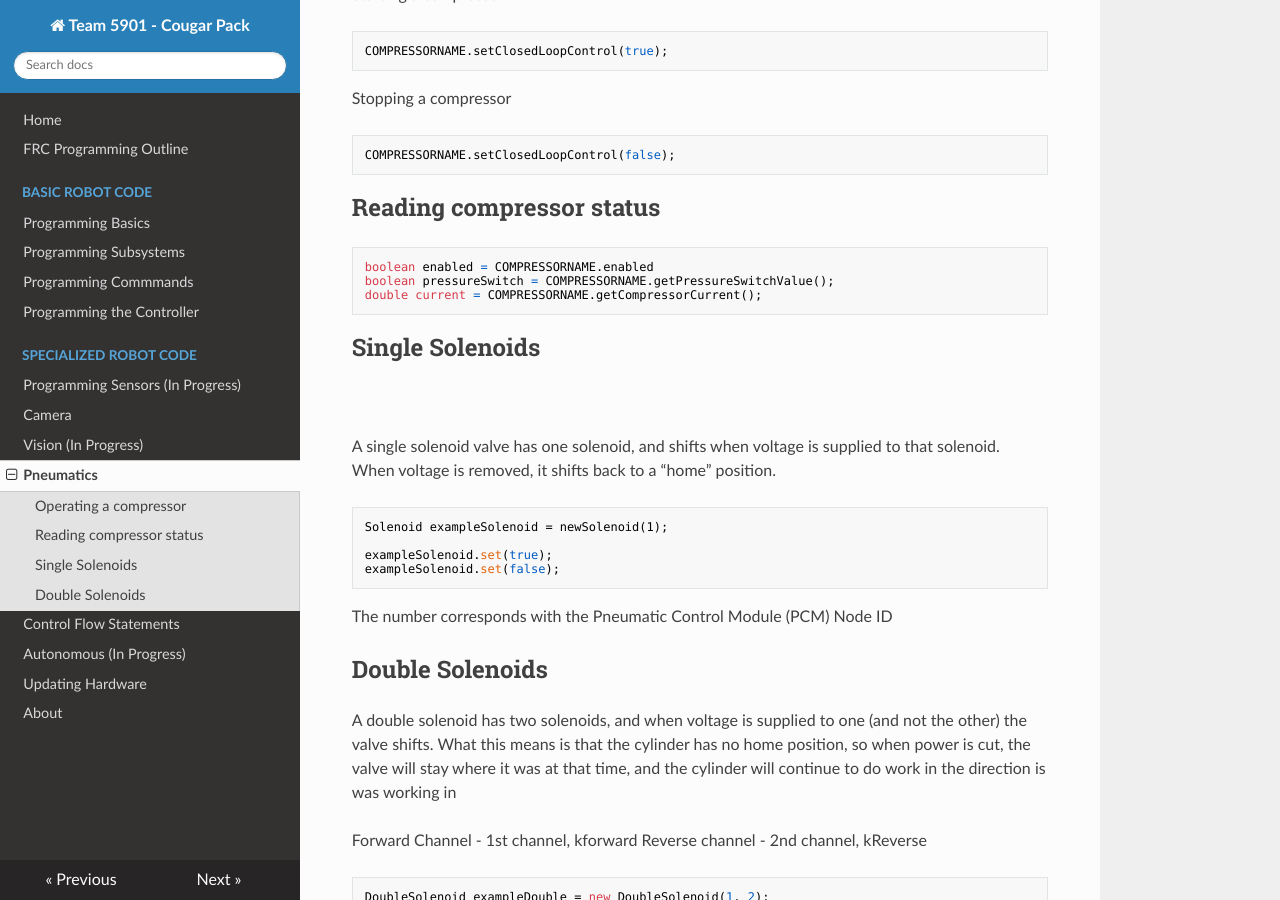
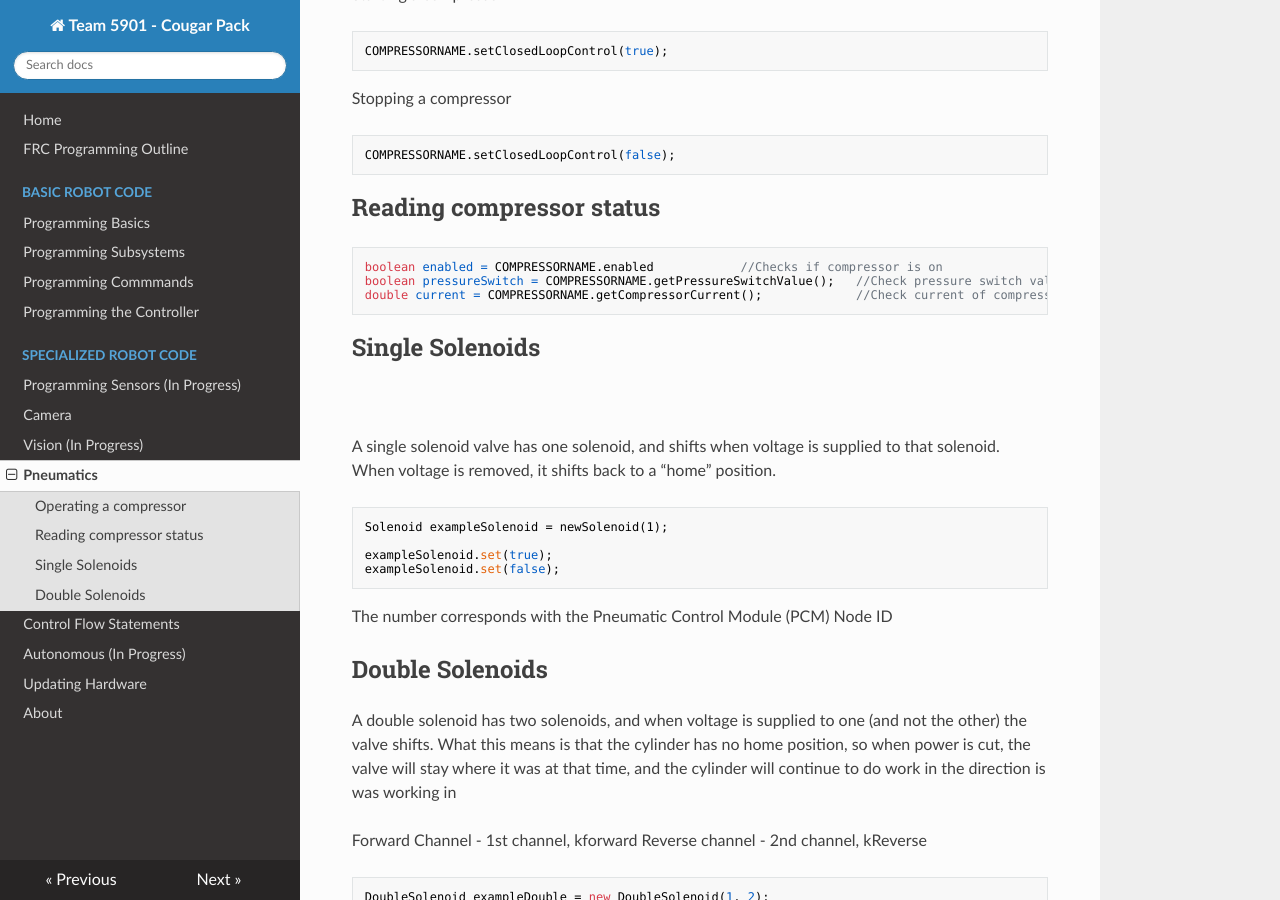
Before and after one commit to Team5901/Programming-Guide, an MkDocs documentation site: the page built from docs/pneumatics.md, in a window 1280 px wide and 900 px high, scrolled down 1355 px. Built offline with MkDocs 1.6.1, drawn with Linux system fonts in a browser that asks for light colours; nearby versions of some CDN libraries.

Commit message:
Update pneumatics.md

````diff
--- a/docs/pneumatics.md
+++ b/docs/pneumatics.md
@@ -32,9 +32,9 @@ COMPRESSORNAME.setClosedLoopControl(false);
 
 ## Reading compressor status
 ```
-boolean enabled = COMPRESSORNAME.enabled
-boolean pressureSwitch = COMPRESSORNAME.getPressureSwitchValue();
-double current = COMPRESSORNAME.getCompressorCurrent();
+boolean enabled = COMPRESSORNAME.enabled			//Checks if compressor is on
+boolean pressureSwitch = COMPRESSORNAME.getPressureSwitchValue();	//Check pressure switch value
+double current = COMPRESSORNAME.getCompressorCurrent();				//Check current of compressor
 ```
 
 ## Single Solenoids
````
